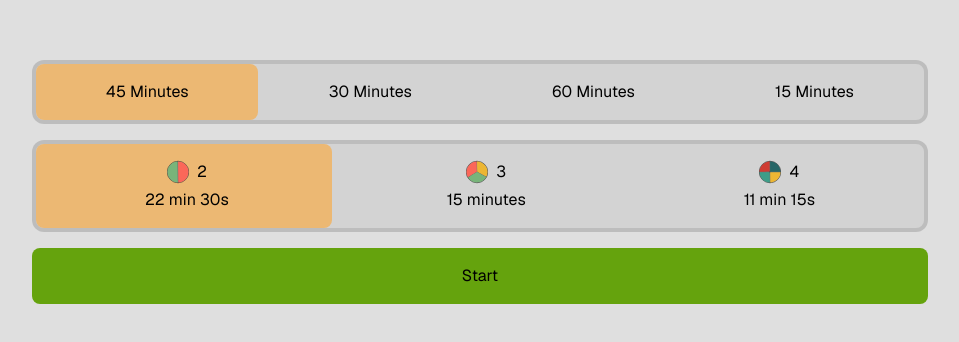
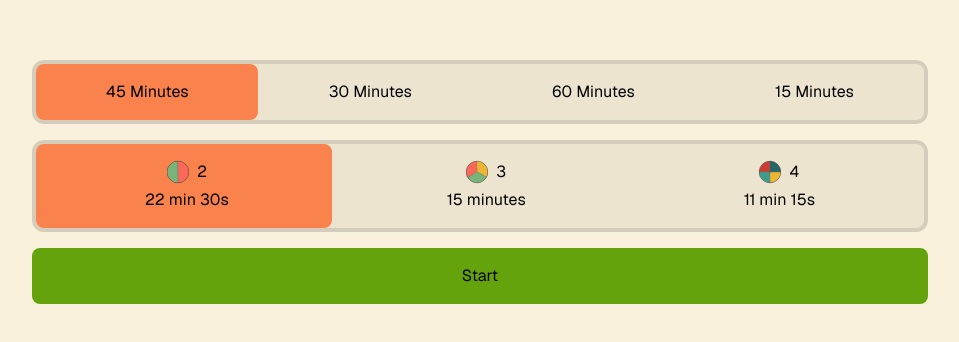
Before and after one commit to rodrigos1233/time-control, a Next.js app: page / in a window 1280 px wide. Shown: the part 218-560 px from the top of the page, without its empty margins (160-1119 px from the left). Built offline with nearby package versions, Linux system fonts and the light colour scheme.

Commit message:
update theme

```diff
--- a/src/app/globals.css
+++ b/src/app/globals.css
@@ -3,18 +3,29 @@
 @tailwind utilities;
 
 :root {
-  --background: #dfdfdf;
+  --background: #FAF1DC;
+  --secondaryBackground: #F5E2B8;
   --foreground: #000000;
-  --selectorSelectedBackground: #ecb873;
-  --selectorHoverBackground: rgba(255, 236, 173, 0.53);
+  --selectorSelectedBackground: #FA824C;
+  --selectorHoverBackground: #FA824C50;
+  --selectorBackground: #00000010;
+  --selectorBorder: #00000030;
+  --greenButtonBackground: #9CD3A5;
+  --footerBackground: #F0D494;
+
 }
 
 @media (prefers-color-scheme: dark) {
   :root {
-    --background: #292929;
+    --background: #424242;
+    --secondaryBackground: #222121;
     --foreground: #ededed;
-    --selectorSelectedBackground: #8f7400;
-    --selectorHoverBackground: #704701;
+    --selectorBackground: #FFFFFF10;
+    --selectorBorder: #FFFFFF30;
+    --selectorSelectedBackground: #4F1C03;
+    --selectorHoverBackground: #4F1C0350;
+    --greenButtonBackground: #397F42;
+    --footerBackground: #171717;
   }
 }
 
@@ -23,3 +34,7 @@ body {
   background: var(--background);
   font-family: Arial, Helvetica, sans-serif;
 }
+
+footer {
+  background: var(--footerBackground);
+}
--- a/tailwind.config.ts
+++ b/tailwind.config.ts
@@ -13,6 +13,11 @@ export default {
         foreground: "var(--foreground)",
         selectorSelectedBackground: "var(--selectorSelectedBackground)",
         selectorHoverBackground: "var(--selectorHoverBackground)",
+        greenButtonBackground: "var(--greenButtonBackground)",
+        secondaryBackground: "var(--secondaryBackground)",
+        selectorBackground: "var(--selectorBackground)",
+        selectorBorder: "var(--selectorBorder)",
+        footerBackground: "var(--footerBackground)",
       },
     },
   },
```
